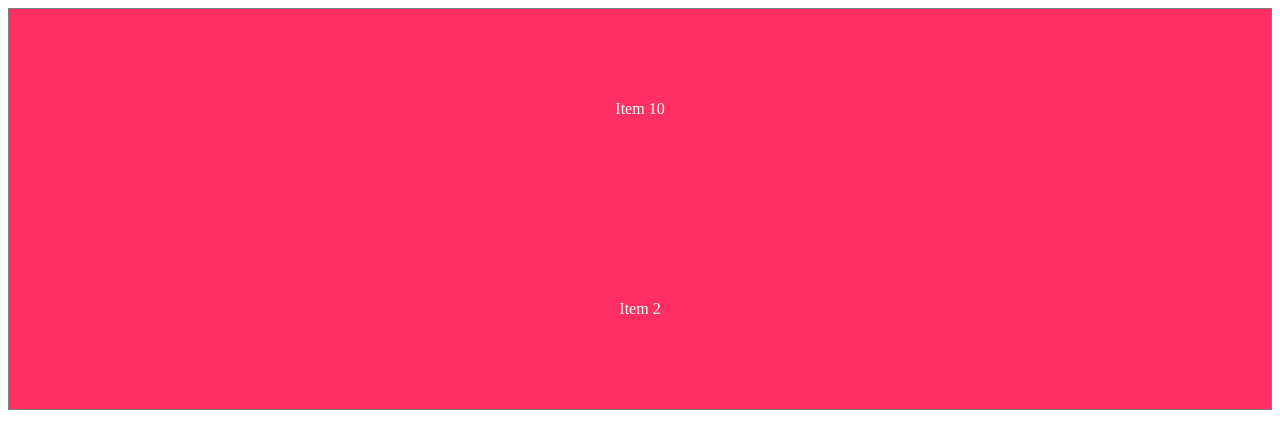
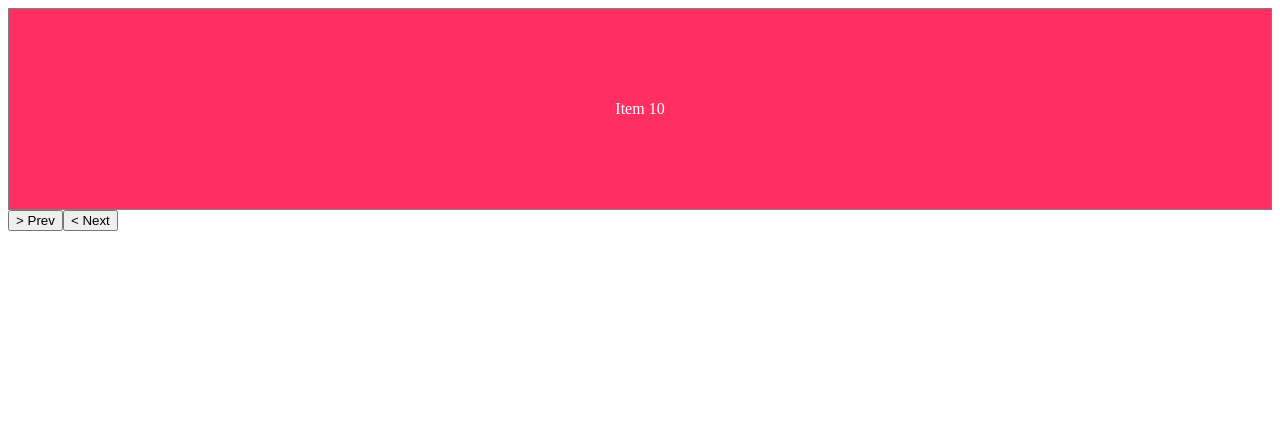
Before and after one commit to WesleyFerreira97/carousel-react-js, a React (Create React App) app: page / in a window 1280 px wide. Shown: the top 448 px of the page. Built offline with nearby package versions, Linux system fonts and the light colour scheme; no server answers.

Commit message:
Carousel basic functionality

```diff
--- a/src/App.tsx
+++ b/src/App.tsx
@@ -7,7 +7,9 @@ function App() {
         <Carousel>
            <CarouselItem width="500px">Item 10</CarouselItem>
            <CarouselItem>Item 2</CarouselItem>
-           {/* <CarouselItem>Item 3</CarouselItem> */}
+           <CarouselItem>Item 3</CarouselItem>
+           <CarouselItem>Item 4</CarouselItem>
+           <CarouselItem>Item 5</CarouselItem>
         </Carousel>
     </div>
   );
--- a/src/carousels/carouselOne/index.tsx
+++ b/src/carousels/carouselOne/index.tsx
@@ -19,20 +19,40 @@ export const CarouselItem = ({children, width} : PropsItem) => {
    );
 }
 
+
 export const Carousel = ({children}: PropsCarousel) => {
   const [movies, setMovies] = useState([]);
+  const [activeIndex, setActiveIndex] = useState(0);
 
   useEffect(() => {
     getPopularMovies().then( data => setMovies(data));
   }, [])
 
+  const updateIndex = (newIndex: number) => {
+      if(newIndex < 0){
+        newIndex = React.Children.count(children) - 1;
+      } else if (newIndex >= React.Children.count(children)){
+         newIndex = 0;
+      }
+
+      setActiveIndex(newIndex);
+  }
+
   return (
+     <>
       <CarouselWrap>
-         <div className="inner" style={{transform: "translateX(0%)" }}>
+         <div className="inner" style={{transform: `translateX(-${activeIndex * 100}%)` }}>
             {React.Children.map(children, (child : any, index) => {
                return React.cloneElement(child, {width: "100%"})
             })}
          </div>
       </CarouselWrap>
+
+      <div className="indicators">
+         <button onClick={() => updateIndex(activeIndex - 1)}>{'> Prev'}</button>
+         <button onClick={() => updateIndex(activeIndex + 1)}>{'< Next'}</button>
+      </div>
+
+   </>
   );
 }
--- a/src/carousels/carouselOne/style.ts
+++ b/src/carousels/carouselOne/style.ts
@@ -8,6 +8,11 @@ export const CarouselWrap = styled.div<TesteInterface>`
     /* display: flex; */
     overflow: hidden;
     border: 1px solid gray;
+
+    .inner {
+        white-space: nowrap;
+        transition: transform 0.3s;
+    }
 `;
 
 type ItemProps = {
@@ -21,9 +26,8 @@ export const Item = styled.div<ItemProps>`
     display: inline-flex;
     align-items: center;
     justify-content: center;
-    background-color: green;
+    background-color: #FF2E63;
     color: #fff;
-    background-color: #FF2E63;
 `;
 
 Item.defaultProps = {
```
